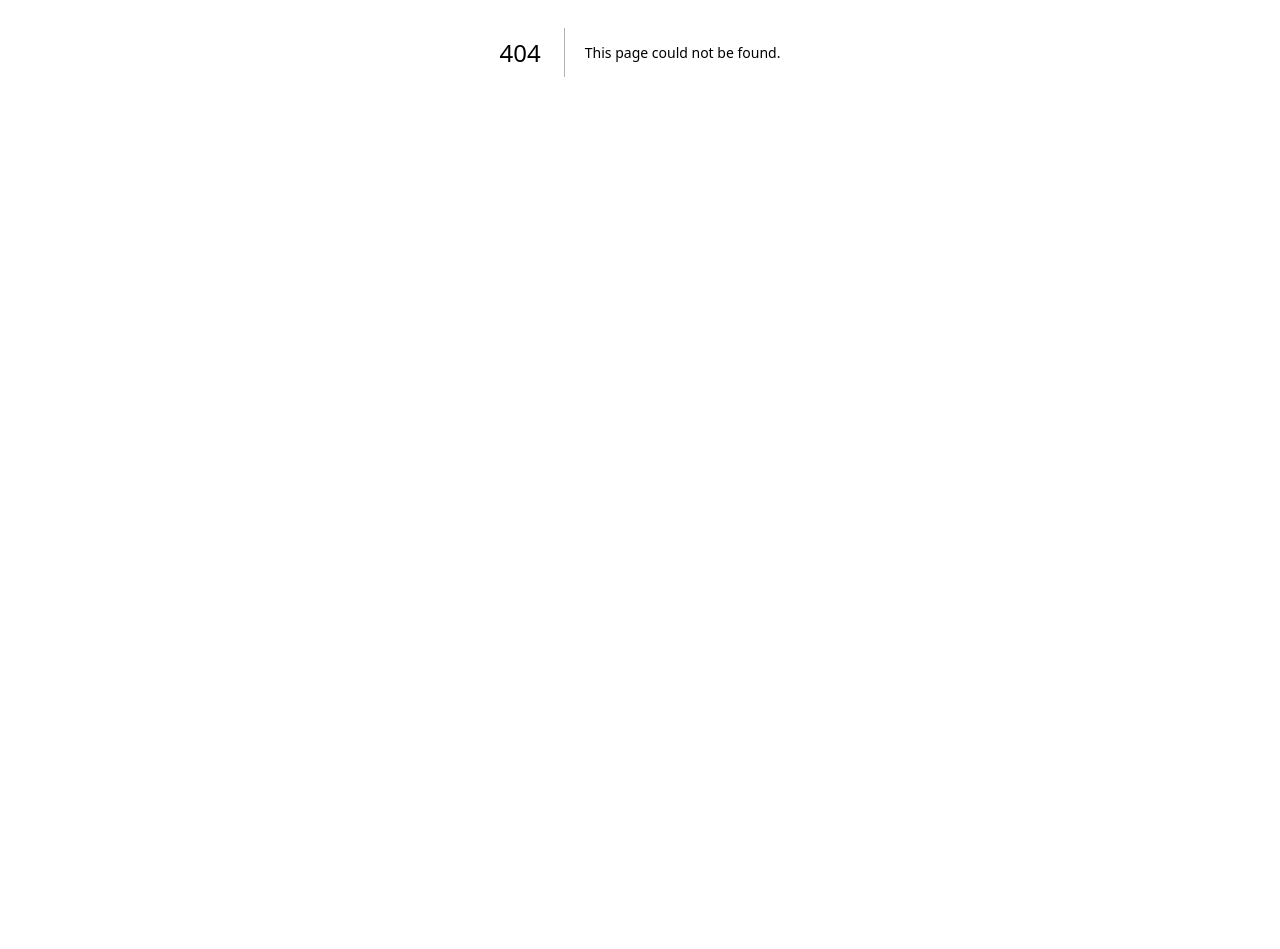
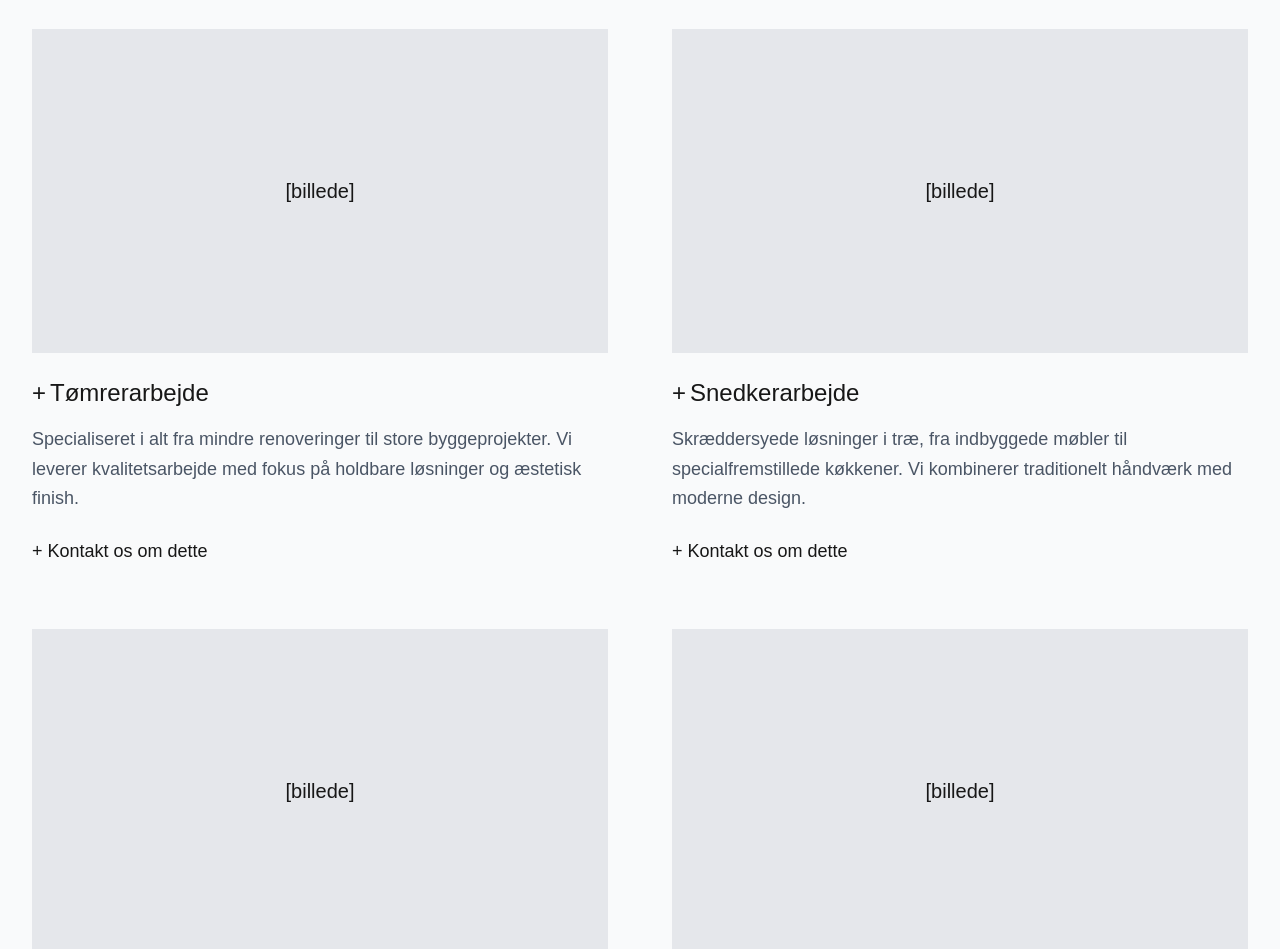
Before and after one commit to madsemilgodstil/template2, a Next.js app: page /ydelser in a window 1280 px wide. Before the commit this address had no page. Shown: the part 348-1297 px from the top of the page. Before the commit the page ends 800 px from the top, so only its background shows below. Built offline with nearby package versions, Linux system fonts and the light colour scheme.

Commit message:
feat: add rotating plus icon animations and create services page

```diff
--- a/src/app/components/GridSection.jsx
+++ b/src/app/components/GridSection.jsx
@@ -18,7 +18,7 @@ export default function GridSection() {
 
         <div className="absolute inset-0 flex flex-col justify-start items-start text-black p-8 pt-32 z-10">
           <p className="text-lg font-light tracking-wide">
-            + Kvalitet i hver detalje
+            <span className="inline-block transition-transform group-hover:rotate-45 mr-1">+</span>Kvalitet i hver detalje
           </p>
         </div>
       </div>
@@ -36,7 +36,7 @@ export default function GridSection() {
         />
 
         <div className="absolute inset-0 flex flex-col justify-start items-start text-black p-8 pt-32 z-10">
-          <p className="text-lg font-light tracking-wide">+ Tidløst design</p>
+          <p className="text-lg font-light tracking-wide"><span className="inline-block transition-transform group-hover:rotate-45 mr-1">+</span>Tidløst design</p>
         </div>
       </div>
 
@@ -54,7 +54,7 @@ export default function GridSection() {
 
         <div className="absolute inset-0 flex flex-col justify-start items-start text-black p-8 pt-32 z-10">
           <p className="text-lg font-light tracking-wide">
-            + Bæredygtige materialer
+            <span className="inline-block transition-transform group-hover:rotate-45 mr-1">+</span>Bæredygtige materialer
           </p>
         </div>
       </div>
@@ -73,7 +73,7 @@ export default function GridSection() {
 
         <div className="absolute inset-0 flex flex-col justify-start items-start text-black p-8 pt-32 z-10">
           <p className="text-lg font-light tracking-wide">
-            + Professionel rådgivning
+            <span className="inline-block transition-transform group-hover:rotate-45 mr-1">+</span>Professionel rådgivning
           </p>
         </div>
       </div>
--- a/src/app/components/GridWithText.jsx
+++ b/src/app/components/GridWithText.jsx
@@ -20,7 +20,7 @@ export default function GridWithText() {
         />
         <div className="absolute inset-0 flex flex-col justify-start items-start text-black p-8 pt-32 z-10">
           <p className="text-lg font-light tracking-wide">
-            + Moderne løsninger
+            <span className="inline-block transition-transform group-hover:rotate-45 mr-1">+</span>Moderne løsninger
           </p>
         </div>
       </div>
@@ -38,14 +38,14 @@ export default function GridWithText() {
         />
         <div className="absolute inset-0 flex flex-col justify-start items-start text-black p-8 pt-32 z-10">
           <p className="text-lg font-light tracking-wide">
-            + Kreativt design
+            <span className="inline-block transition-transform group-hover:rotate-45 mr-1">+</span>Kreativt design
           </p>
         </div>
       </div>
 
       {/* Bottom Left - Text Section */}
       <div className="bg-white text-black p-16 flex flex-col">
-        <h2 className="text-3xl font-light mb-8">+ Kvalitet & Håndværk</h2>
+        <h2 className="text-3xl font-light mb-8 group-hover:cursor-pointer"><span className="inline-block transition-transform group-hover:rotate-45 mr-1">+</span>Kvalitet & Håndværk</h2>
         <p className="text-lg font-light tracking-wide leading-relaxed mb-8">
           Lorem ipsum dolor sit amet, consectetur adipiscing elit. Sed do eiusmod tempor
           incididunt ut labore et dolore magna aliqua. Ut enim ad minim veniam, quis
@@ -76,7 +76,7 @@ export default function GridWithText() {
         />
         <div className="absolute inset-0 flex flex-col justify-start items-start text-black p-8 pt-32 z-10">
           <p className="text-lg font-light tracking-wide">
-            + Professionel service
+            <span className="inline-block transition-transform group-hover:rotate-45 mr-1">+</span>Professionel service
           </p>
         </div>
       </div>
--- a/src/app/components/Hero.jsx
+++ b/src/app/components/Hero.jsx
@@ -3,10 +3,10 @@
 export default function Hero() {
   return (
     <section className="w-full bg-black text-white py-24">
-      <div className="container mx-auto px-8 h-full flex items-center justify-center">
+      <div className="container mx-auto px-8 h-full flex items-center justify-center group">
         <div className="max-w-3xl text-center">
           <p className="text-lg font-light tracking-wide leading-relaxed">
-            + Lorem ipsum dolor sit amet, consectetur adipiscing elit. Sed vitae justo nec nunc facilisis tincidunt.
+            <span className="inline-block transition-transform group-hover:rotate-45 mr-1">+</span>Lorem ipsum dolor sit amet, consectetur adipiscing elit. Sed vitae justo nec nunc facilisis tincidunt.
             Vestibulum ante ipsum primis in faucibus orci luctus et ultrices posuere cubilia curae;
             Praesent dignissim, lectus vitae eleifend ullamcorper, nisi nunc varius nisi,
             vitae tincidunt nisl nunc nec nunc.
--- a/src/app/components/HeroLight.jsx
+++ b/src/app/components/HeroLight.jsx
@@ -3,10 +3,10 @@
 export default function HeroLight() {
   return (
     <section className="w-full bg-white text-black py-24">
-      <div className="container mx-auto px-8 flex items-center justify-center">
+      <div className="container mx-auto px-8 flex items-center justify-center group">
         <div className="max-w-3xl text-center">
           <p className="text-lg font-light tracking-wide leading-relaxed">
-            + Lorem ipsum dolor sit amet, consectetur adipiscing elit. Sed do eiusmod tempor incididunt ut labore et dolore magna aliqua.
+            <span className="inline-block transition-transform group-hover:rotate-45 mr-1">+</span>Lorem ipsum dolor sit amet, consectetur adipiscing elit. Sed do eiusmod tempor incididunt ut labore et dolore magna aliqua.
             Ut enim ad minim veniam, quis nostrud exercitation ullamco laboris nisi ut aliquip ex ea commodo consequat.
             Duis aute irure dolor in reprehenderit in voluptate velit esse cillum dolore eu fugiat nulla pariatur.
           </p>
--- a/src/app/components/SplitSection.jsx
+++ b/src/app/components/SplitSection.jsx
@@ -18,7 +18,7 @@ export default function SplitSection() {
         {/* Text overlay */}
         <div className="absolute inset-0 flex flex-col justify-start items-start text-black p-8 pt-32 z-10">
           <p className="text-lg font-light tracking-wide">
-            + Håndværk med sans for detaljer
+            <span className="inline-block transition-transform group-hover:rotate-45 mr-1">+</span>Håndværk med sans for detaljer
           </p>
         </div>
       </div>
@@ -37,7 +37,7 @@ export default function SplitSection() {
         {/* Text overlay */}
         <div className="absolute inset-0 flex flex-col justify-start items-start text-black p-8 pt-32 z-10">
           <p className="text-lg font-light tracking-wide">
-            + Moderne løsninger til dit hjem
+            <span className="inline-block transition-transform group-hover:rotate-45 mr-1">+</span>Moderne løsninger til dit hjem
           </p>
         </div>
       </div>
--- a/src/app/team/page.js
+++ b/src/app/team/page.js
@@ -11,7 +11,7 @@ export default function Team() {
         <section className="w-full bg-black text-white py-24">
           <div className="container mx-auto px-8 h-full flex items-center justify-center">
             <div className="max-w-3xl text-center">
-              <h1 className="text-3xl font-light mb-6">+ Vores Team</h1>
+              <h1 className="text-3xl font-light mb-6 group-hover:cursor-pointer"><span className="inline-block transition-transform group-hover:rotate-45 mr-1">+</span>Vores Team</h1>
               <p className="text-lg font-light tracking-wide leading-relaxed">
                 + Mød vores dedikerede team af professionelle håndværkere
               </p>
@@ -29,7 +29,7 @@ export default function Team() {
                   <span className="text-xl font-light">[billede]</span>
                 </div>
               </div>
-              <h3 className="text-xl font-light mb-2">+ Anders Jensen</h3>
+              <h3 className="text-xl font-light mb-2 group-hover:cursor-pointer"><span className="inline-block transition-transform group-hover:rotate-45 mr-1">+</span>Anders Jensen</h3>
               <p className="text-lg font-light text-gray-600">Tømrer & Indehaver</p>
             </div>
 
@@ -40,7 +40,7 @@ export default function Team() {
                   <span className="text-xl font-light">[billede]</span>
                 </div>
               </div>
-              <h3 className="text-xl font-light mb-2">+ Mads Nielsen</h3>
+              <h3 className="text-xl font-light mb-2 group-hover:cursor-pointer"><span className="inline-block transition-transform group-hover:rotate-45 mr-1">+</span>Mads Nielsen</h3>
               <p className="text-lg font-light text-gray-600">Snedker</p>
             </div>
 
@@ -51,7 +51,7 @@ export default function Team() {
                   <span className="text-xl font-light">[billede]</span>
                 </div>
               </div>
-              <h3 className="text-xl font-light mb-2">+ Peter Madsen</h3>
+              <h3 className="text-xl font-light mb-2 group-hover:cursor-pointer"><span className="inline-block transition-transform group-hover:rotate-45 mr-1">+</span>Peter Madsen</h3>
               <p className="text-lg font-light text-gray-600">Tømrer</p>
             </div>
           </div>
--- /dev/null
+++ b/src/app/ydelser/page.js
@@ -0,0 +1,120 @@
+'use client';
+import Navigation from '../components/Navigation';
+import Footer from '../components/Footer';
+import { useState } from 'react';
+import ContactModal from '../components/ContactModal';
+
+export default function Services() {
+  const [isModalOpen, setIsModalOpen] = useState(false);
+
+  return (
+    <div className="min-h-screen bg-gray-50 flex flex-col">
+      <Navigation />
+      <main className="flex-grow">
+        {/* Hero Section */}
+        <section className="w-full bg-black text-white py-24">
+          <div className="container mx-auto px-8 h-full flex items-center justify-center">
+            <div className="max-w-3xl text-center">
+              <h1 className="text-3xl font-light mb-6 group-hover:cursor-pointer"><span className="inline-block transition-transform group-hover:rotate-45 mr-1">+</span>Vores Ydelser</h1>
+              <p className="text-lg font-light tracking-wide leading-relaxed">
+                + Professionelt håndværk med sans for detaljer
+              </p>
+            </div>
+          </div>
+        </section>
+
+        {/* Services Grid */}
+        <section className="container mx-auto px-8 py-24">
+          <div className="grid grid-cols-1 md:grid-cols-2 gap-16">
+            {/* Service 1 */}
+            <div className="flex flex-col">
+              <div className="relative aspect-video mb-6">
+                <div className="w-full h-full bg-gray-200 flex items-center justify-center">
+                  <span className="text-xl font-light">[billede]</span>
+                </div>
+              </div>
+              <h3 className="text-2xl font-light mb-4 group-hover:cursor-pointer"><span className="inline-block transition-transform group-hover:rotate-45 mr-1">+</span>Tømrerarbejde</h3>
+              <p className="text-lg font-light text-gray-600 mb-6 leading-relaxed">
+                Specialiseret i alt fra mindre renoveringer til store byggeprojekter.
+                Vi leverer kvalitetsarbejde med fokus på holdbare løsninger og æstetisk finish.
+              </p>
+              <button
+                onClick={() => setIsModalOpen(true)}
+                className="text-lg font-light hover:underline mt-auto text-left"
+              >
+                + Kontakt os om dette
+              </button>
+            </div>
+
+            {/* Service 2 */}
+            <div className="flex flex-col">
+              <div className="relative aspect-video mb-6">
+                <div className="w-full h-full bg-gray-200 flex items-center justify-center">
+                  <span className="text-xl font-light">[billede]</span>
+                </div>
+              </div>
+              <h3 className="text-2xl font-light mb-4 group-hover:cursor-pointer"><span className="inline-block transition-transform group-hover:rotate-45 mr-1">+</span>Snedkerarbejde</h3>
+              <p className="text-lg font-light text-gray-600 mb-6 leading-relaxed">
+                Skræddersyede løsninger i træ, fra indbyggede møbler til specialfremstillede
+                køkkener. Vi kombinerer traditionelt håndværk med moderne design.
+              </p>
+              <button
+                onClick={() => setIsModalOpen(true)}
+                className="text-lg font-light hover:underline mt-auto text-left"
+              >
+                + Kontakt os om dette
+              </button>
+            </div>
+
+            {/* Service 3 */}
+            <div className="flex flex-col">
+              <div className="relative aspect-video mb-6">
+                <div className="w-full h-full bg-gray-200 flex items-center justify-center">
+                  <span className="text-xl font-light">[billede]</span>
+                </div>
+              </div>
+              <h3 className="text-2xl font-light mb-4 group-hover:cursor-pointer"><span className="inline-block transition-transform group-hover:rotate-45 mr-1">+</span>Renovering</h3>
+              <p className="text-lg font-light text-gray-600 mb-6 leading-relaxed">
+                Totalrenovering af både private hjem og erhvervsejendomme. Vi håndterer
+                projektet fra start til slut med fokus på kvalitet og tidsstyring.
+              </p>
+              <button
+                onClick={() => setIsModalOpen(true)}
+                className="text-lg font-light hover:underline mt-auto text-left"
+              >
+                + Kontakt os om dette
+              </button>
+            </div>
+
+            {/* Service 4 */}
+            <div className="flex flex-col">
+              <div className="relative aspect-video mb-6">
+                <div className="w-full h-full bg-gray-200 flex items-center justify-center">
+                  <span className="text-xl font-light">[billede]</span>
+                </div>
+              </div>
+              <h3 className="text-2xl font-light mb-4 group-hover:cursor-pointer"><span className="inline-block transition-transform group-hover:rotate-45 mr-1">+</span>Vinduer & Døre</h3>
+              <p className="text-lg font-light text-gray-600 mb-6 leading-relaxed">
+                Professionel montering og udskiftning af vinduer og døre. Vi rådgiver om
+                energioptimering og sikrer en præcis installation.
+              </p>
+              <button
+                onClick={() => setIsModalOpen(true)}
+                className="text-lg font-light hover:underline mt-auto text-left"
+              >
+                + Kontakt os om dette
+              </button>
+            </div>
+          </div>
+        </section>
+
+        {/* Contact Modal */}
+        <ContactModal
+          isOpen={isModalOpen}
+          onClose={() => setIsModalOpen(false)}
+        />
+      </main>
+      <Footer />
+    </div>
+  );
+}
```
